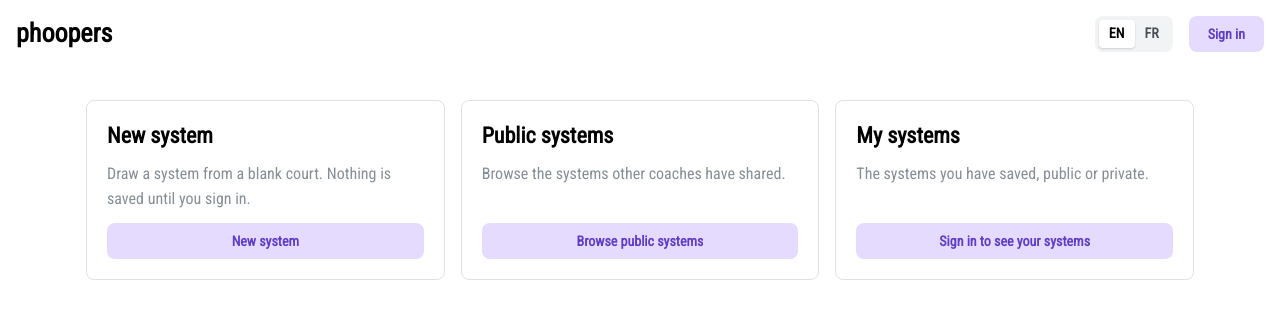
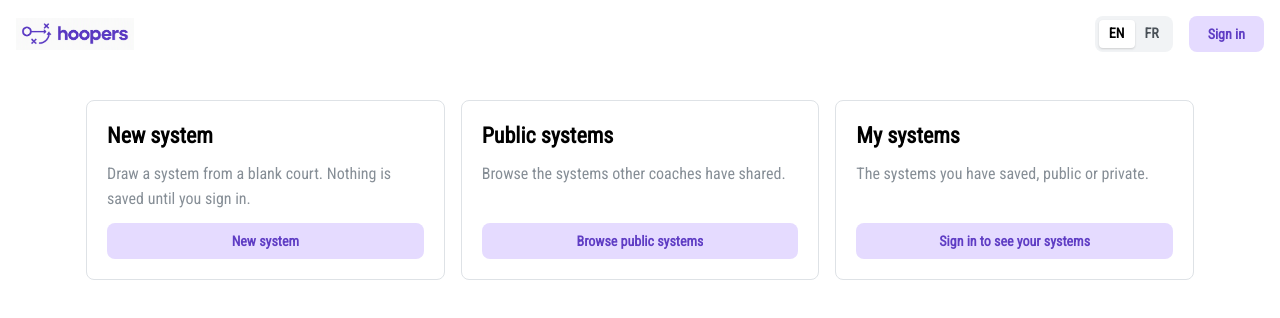
Before and after one commit to antoinefricker/phoopers, a React (Vite) app in the folder apps/pwa/: page / in a window 1280 px wide. Shown: the top 318 px of the page. Built offline with nearby package versions, Linux system fonts and the light colour scheme; no server answers.

Commit message:
feat: use the wordmark as the app title in the header

```diff
--- a/apps/pwa/src/app/AppShell.tsx
+++ b/apps/pwa/src/app/AppShell.tsx
@@ -1,7 +1,8 @@
 import { useState } from 'react';
-import { Anchor, Button, Group, Menu, Title } from '@mantine/core';
+import { Anchor, Button, Group, Image, Menu, Title } from '@mantine/core';
 import { useTranslation } from 'react-i18next';
 import { Link, Outlet } from 'react-router';
+import wordmark from '../assets/phoopers.png';
 import { DisplayNameDialog } from '../auth/DisplayNameDialog';
 import { useAuthContext } from '../auth/useAuthContext';
 import { useProfile } from '../auth/useProfile';
@@ -53,8 +54,12 @@ export function AppShell() {
     <>
       <Group component="header" justify="space-between" p="md">
         <Anchor component={Link} to="/" underline="never" c="inherit">
-          <Title order={1} size="h2">
-            {t('app.name', 'phoopers')}
+          {/* The wordmark replaces the name but not the heading: the `h1` keeps the document
+              outline, and the alt text is the very string it used to render, so a screen reader
+              and the accessible name of this link are unchanged. `lh={0}` stops the heading's
+              line box adding space under an image that has none of its own. */}
+          <Title order={1} size="h2" lh={0}>
+            <Image src={wordmark} alt={t('app.name', 'phoopers')} h={32} w="auto" />
           </Title>
         </Anchor>
         <Group gap="md">
```
Also changed, not shown: apps/pwa/src/assets/phoopers.png (added).
